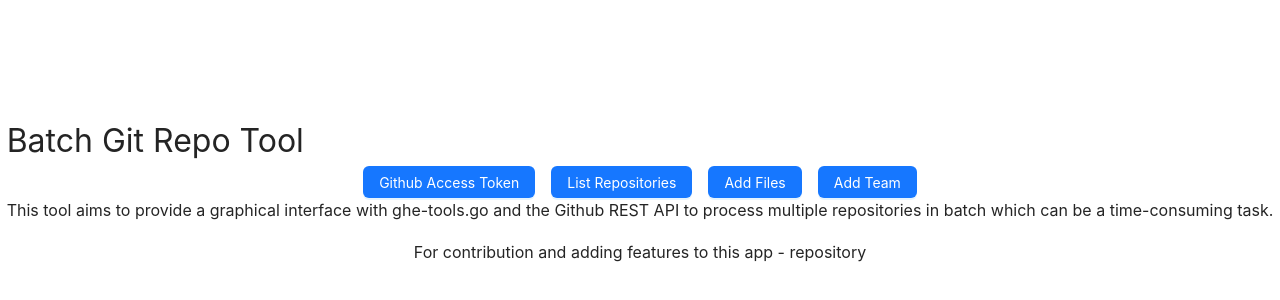
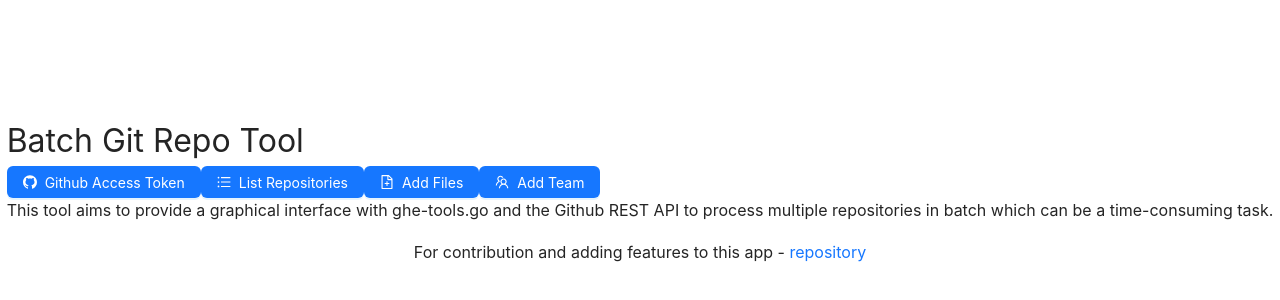
Before and after one commit to luyangliuable/gradthoner-practice, a React (Vite) app in the folder src/renderer/: page / in a window 1280 px wide. Shown: the part 170-470 px from the top of the page. Built offline with nearby package versions, Linux system fonts and the light colour scheme.

Commit message:
Updated main page styles

```diff
--- a/src/renderer/src/App.tsx
+++ b/src/renderer/src/App.tsx
@@ -1,24 +1,45 @@
-import * as A from "@shared/types";
+import { FileAddOutlined, GithubOutlined, TeamOutlined, UnorderedListOutlined } from "@ant-design/icons";
+import { ReactNode } from "react";
 import { Button, Flex } from "antd";
 
 function App(): JSX.Element {
   const ipcHandle = (): void => window.electron.ipcRenderer.send("ping");
 
+  const buttons: { text: string, icon: ReactNode }[] = [
+    {
+      text: "Github Access Token",
+      icon: <GithubOutlined />
+    }, {
+      text: "List Repositories",
+      icon: <UnorderedListOutlined />
+    }, {
+      text: "Add Files",
+      icon: <FileAddOutlined />
+    }, {
+      text: "Add Team",
+      icon: <TeamOutlined />
+    }
+  ]
+
+  const heading = "Batch Git Repo Tool" as const;
+
   return (
     <main className="h-[100vh] w-[100vw] position-relative flex flex-col justify-evenly items-center">
-      <h1 className="text-5xl text-[var(--ev-c-text-6)] font-extrabold">Batch Git Repo Tool</h1>
-      <Flex gap="middle" className="w-full" justify="center" wrap>
-        <Button className="bg-[var(--color-button)] rounded-2xl p-5" type="primary">Github Access Token</Button>
-        <Button className="bg-[var(--color-button)] rounded-2xl p-5" type="primary">List Repositories</Button>
-        <Button className="bg-[var(--color-button)] rounded-2xl p-5" type="primary">Add Files</Button>
-        <Button className="bg-[var(--color-button)] rounded-2xl p-5" type="primary">Add Team</Button>
-      </Flex>
-      <Flex className="w-[50%] text-center" gap="middle" justify="center" align="center" vertical>
+      <h1 className="text-5xl text-[var(--ev-c-text-6)] font-extrabold">{heading}</h1>
+      <div className="flex gap-2 flex-col lg:flex-row">
+        {buttons.map(buttonContent =>
+          <Button className="bg-[var(--color-button)] rounded-2xl p-5" type="primary">
+            {buttonContent.icon}
+            {buttonContent.text}
+          </Button>
+        )}
+      </div>
+      <Flex className="w-[50%] text-gray-500 text-center" gap="middle" justify="center" align="center" vertical>
         <span>
           This tool aims to provide a graphical interface with ghe-tools.go and the Github REST API to process multiple repositories in batch which can be a time-consuming task.
         </span>
         <span>
-          For contribution and adding features to this app - repository
+          For contribution and adding features to this app - <a href="" target="_blank">repository</a>
         </span>
       </Flex>
     </main>
```
